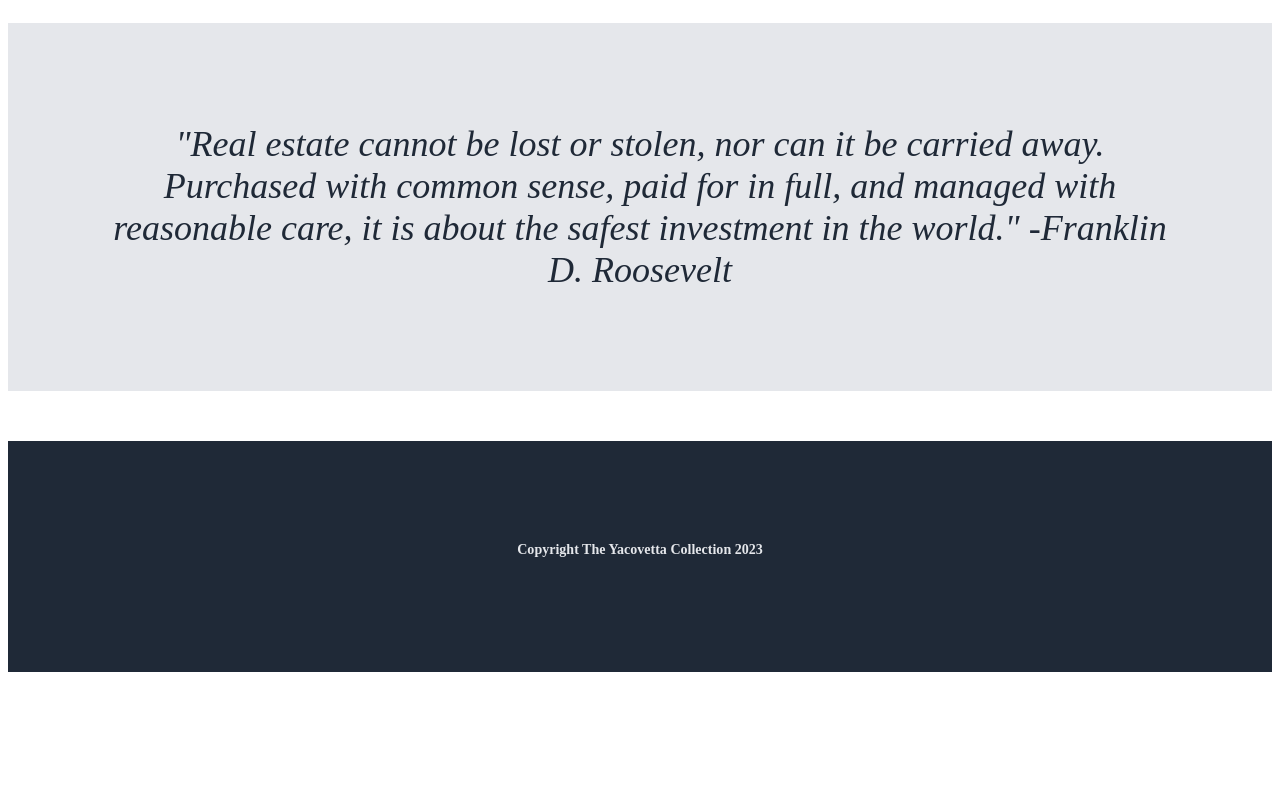
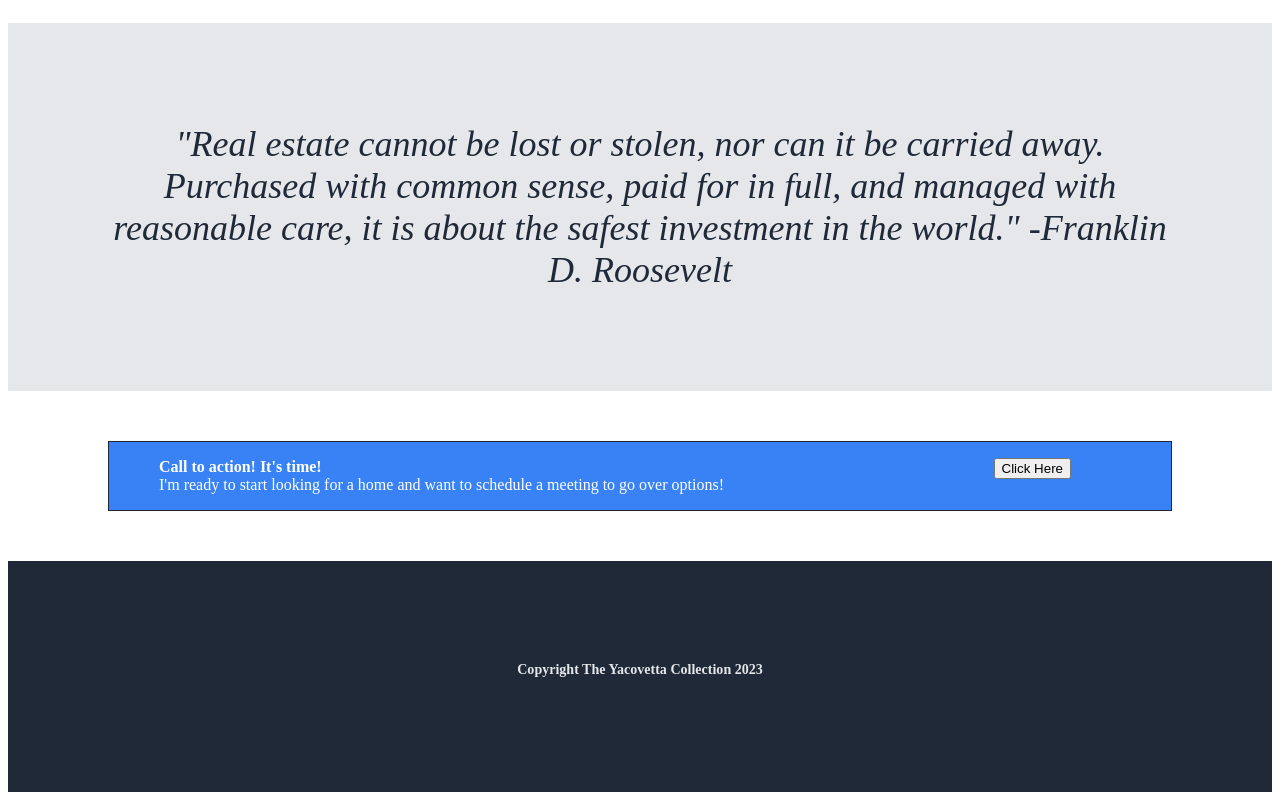
Before and after one commit to tonyyac17/landing-page, a plain HTML site: page index.html in a window 1280 px wide. Shown: the part 827-1627 px from the top of the page. Before the commit the page ends 1507 px from the top, so only its background shows below. Drawn offline with Linux system fonts and the light colour scheme.

Commit message:
Added call to action and meeting section with button

```diff
--- a/index.html
+++ b/index.html
@@ -43,6 +43,11 @@
         <p class="quote">"Real estate cannot be lost or stolen, nor can it be carried away. Purchased with common sense, paid for in full, and managed with reasonable care, it is about the safest investment in the world." -Franklin D. Roosevelt</p>
     </div>
 
+    <div class="meeting-section">
+        <p class="meeting-1"><strong>Call to action! It's time!</strong> <br>I'm ready to start looking for a home and want to schedule a meeting to go over options!</p>
+        <p class="meeting-2"><button>Click Here</button></p>
+    </div>
+
     <footer>
         <h3 class="footer-section">Copyright The Yacovetta Collection 2023</h3>
     </footer>
--- a/styles.css
+++ b/styles.css
@@ -82,6 +82,22 @@ li{
 
 }
 
+.meeting-section {
+    display: flex;
+    border: 1px solid #1f2937;
+    background-color: #3882f6;
+    color: white;
+    justify-content: space-between;
+    margin: 50px 100px;
+}
+
+.meeting-1 {
+    padding-left: 50px;
+}
+
+.meeting-2 {
+    padding-right: 100px;
+}
 .footer-section {
     text-align: center;
     margin-top: 50px;
```
